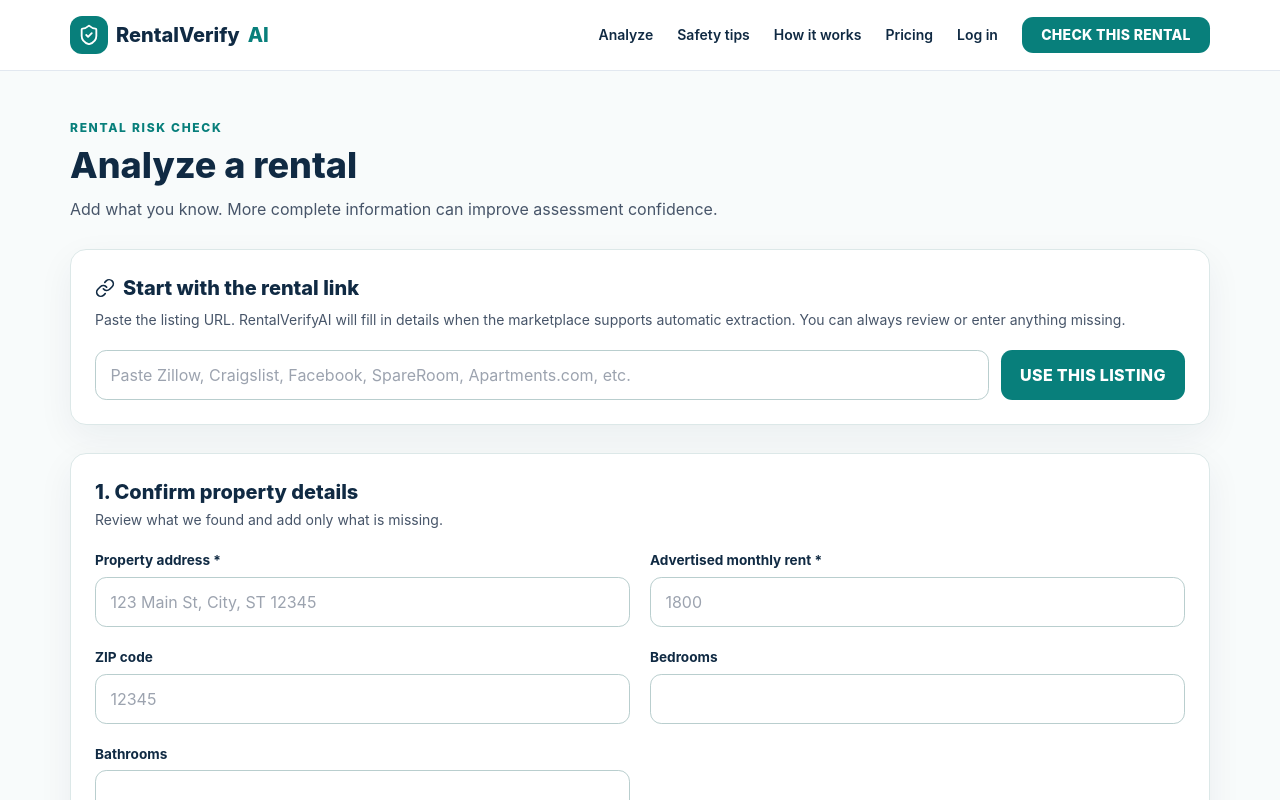
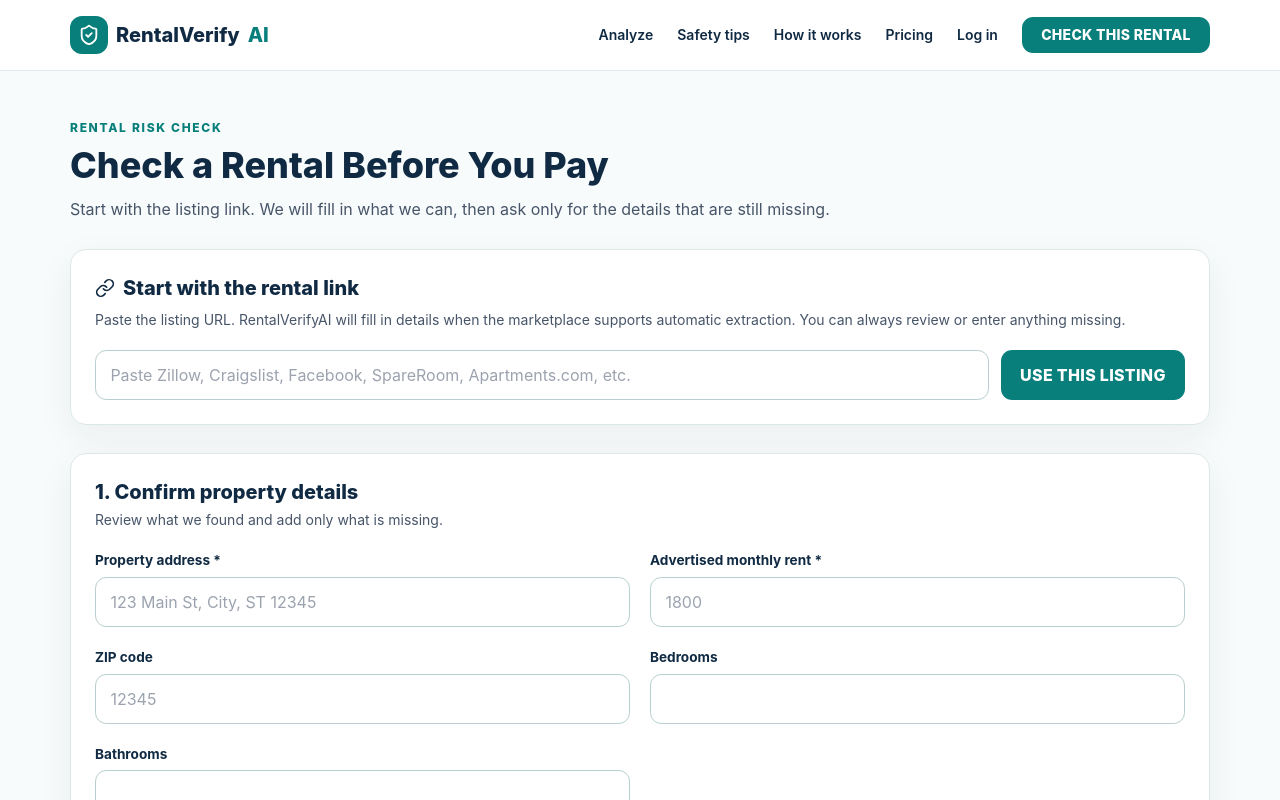
Before and after one commit to njokin-png/RentalVerifyAI, a Next.js app: page /analyze in a window 1280 px wide. Shown: the top 800 px of the page. Built offline with nearby package versions, Linux system fonts and the light colour scheme; no server answers.

Commit message:
Update analyze page for URL-first flow

```diff
--- a/app/analyze/page.tsx
+++ b/app/analyze/page.tsx
@@ -3,24 +3,23 @@
 import { Disclaimer } from "@/components/Disclaimer";
 
 export const metadata: Metadata = {
-  title: "Analyze a rental",
+  title: "Check a rental",
   description:
-    "Check a rental listing for explainable scam warning signs and verification gaps before sending money.",
+    "Paste a rental listing link and check it for explainable scam warning signs and verification gaps before sending money.",
   alternates: { canonical: "/analyze" },
 };
+
 export default function Analyze() {
   return (
     <div className="container max-w-4xl py-12">
       <p className="eyebrow">RENTAL RISK CHECK</p>
-      <h1 className="text-4xl font-extrabold mt-2">Analyze a rental</h1>
+      <h1 className="text-4xl font-extrabold mt-2">Check a Rental Before You Pay</h1>
       <p className="text-slate-600 mt-3 mb-7">
-        Add what you know. More complete information can improve assessment
-        confidence.
+        Start with the listing link. We will fill in what we can, then ask only
+        for the details that are still missing.
       </p>
       <AnalyzeForm />
-      <div className="mt-6">
-        <Disclaimer />
-      </div>
+      <div className="mt-6"><Disclaimer /></div>
     </div>
   );
 }
```
